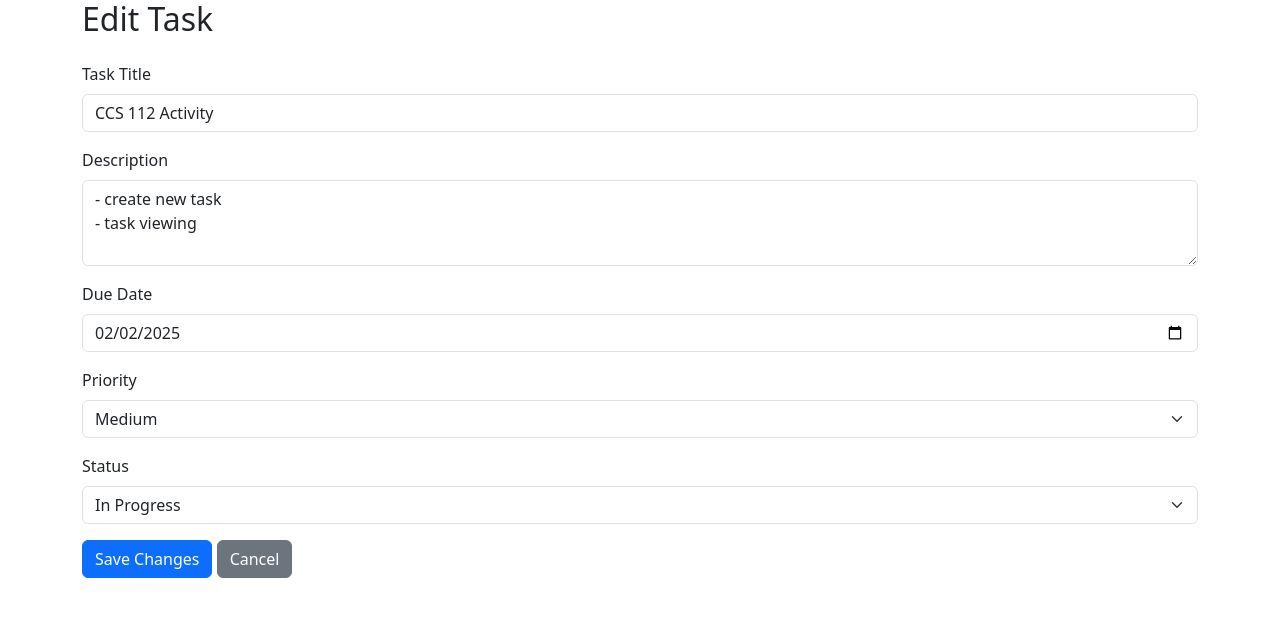
After one commit to Jeamko23590/Task-Management, a PHP site: page /edit_task.php?id=2 in a window 1280 px wide. The commit adds this page. Shown: the top 617 px of the page. Run offline with PHP 8.4, Linux system fonts and the light colour scheme; data comes from the database, SQL or seed files in the repository; both versions use the stored data as it was after the commit.

Commit message:
Add files via upload

```diff
--- /dev/null
+++ b/edit_task.php
@@ -0,0 +1,60 @@
+<?php
+include 'db_connect.php';
+
+$id = $_GET['id'];
+$query = "SELECT * FROM tasks WHERE id = $id";
+$result = mysqli_query($conn, $query);
+$task = mysqli_fetch_assoc($result);
+?>
+
+<!DOCTYPE html>
+<html lang="en">
+<head>
+    <meta charset="UTF-8">
+    <meta name="viewport" content="width=device-width, initial-scale=1.0">
+    <title>Edit Task - Todo Management System</title>
+    <link href="https://cdn.jsdelivr.net/npm/bootstrap@5.3.0/dist/css/bootstrap.min.css" rel="stylesheet">
+</head>
+<body>
+    <div class="container">
+        <h2 class="mb-4">Edit Task</h2>
+        <form action="process_task.php" method="POST">
+            <input type="hidden" name="update" value="1">
+            <input type="hidden" name="id" value="<?php echo $task['id']; ?>">
+            <div class="mb-3">
+                <label for="title" class="form-label">Task Title</label>
+                <input type="text" class="form-control" id="title" name="title" value="<?php echo htmlspecialchars($task['title']); ?>" required>
+            </div>
+            <div class="mb-3">
+                <label for="description" class="form-label">Description</label>
+                <textarea class="form-control" id="description" name="description" rows="3"><?php echo htmlspecialchars($task['description']); ?></textarea>
+            </div>
+            <div class="mb-3">
+                <label for="due_date" class="form-label">Due Date</label>
+                <input type="date" class="form-control" id="due_date" name="due_date" value="<?php echo $task['due_date']; ?>" required>
+            </div>
+            <div class="mb-3">
+                <label for="priority" class="form-label">Priority</label>
+                <select class="form-select" id="priority" name="priority" required>
+                    <option value="Low" <?php if($task['priority'] == 'Low') echo 'selected'; ?>>Low</option>
+                    <option value="Medium" <?php if($task['priority'] == 'Medium') echo 'selected'; ?>>Medium</option>
+                    <option value="High" <?php if($task['priority'] == 'High') echo 'selected'; ?>>High</option>
+                </select>
+            </div>
+            <div class="mb-3">
+                <label for="status" class="form-label">Status</label>
+                <select class="form-select" id="status" name="status" required>
+                    <option value="todo" <?php if($task['status'] == 'todo') echo 'selected'; ?>>To Do</option>
+                    <option value="in_progress" <?php if($task['status'] == 'in_progress') echo 'selected'; ?>>In Progress</option>
+                    <option value="done" <?php if($task['status'] == 'done') echo 'selected'; ?>>Done</option>
+                </select>
+            </div>
+            <div class="mb-3">
+                <button type="submit" class="btn btn-primary">Save Changes</button>
+                <a href="index.php" class="btn btn-secondary">Cancel</a>
+            </div>
+        </form>
+    </div>
+    <script src="https://cdn.jsdelivr.net/npm/bootstrap@5.3.0/dist/js/bootstrap.bundle.min.js"></script>
+</body>
+</html>
--- a/process_task.php
+++ b/process_task.php
@@ -28,6 +28,8 @@
 
         // Execute the query and redirect to the main page if successful
         if (mysqli_query($conn, $query)) {
+            // Add confirmation message
+            $_SESSION['message'] = "Task updated successfully!";
             header('Location: index.php');
         } else {
             // Display error message if query fails
```
Also changed, not shown: index.php (+9 -0 lines), add_task.php (line endings or trailing spaces), db_connect.php (line endings or trailing spaces), todo_db.sql (line endings or trailing spaces), view_task.php (line endings or trailing spaces).
